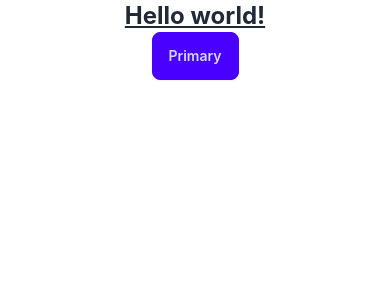
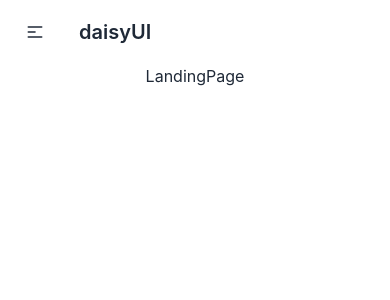
Before and after one commit to JojuGeorge/tesla-app, a React (Create React App) app: page / in a window 390 px wide. Shown: the top 300 px of the page. Built offline with nearby package versions, Linux system fonts and the light colour scheme.

Commit message:
basic pages, react-routing, navigation,  navbar component in tailwind Daisy UI done

```diff
--- a/public/index.html
+++ b/public/index.html
@@ -24,7 +24,7 @@
       work correctly both with client-side routing and a non-root public URL.
       Learn how to configure a non-root public URL by running `npm run build`.
     -->
-    <title>React App</title>
+    <title>Tesla</title>
   </head>
   <body>
     <noscript>You need to enable JavaScript to run this app.</noscript>
--- a/src/App.js
+++ b/src/App.js
@@ -1,11 +1,21 @@
 import logo from "./logo.svg";
 import "./App.css";
+import { Route, Routes } from "react-router-dom";
+import LandingPage from "./pages/LandingPage";
+import ProductList from "./pages/ProductList";
+import CarDetails from "./pages/CarDetails";
+import NavBar from "./components/NavBar";
 
 function App() {
   return (
     <div className="App">
-      <h1 className="text-2xl font-bold underline">Hello world!</h1>
-      <button class="btn btn-primary">Primary</button>
+      <NavBar />
+
+      <Routes>
+        <Route path="/" index element={<LandingPage />} />
+        <Route path="ProductList" element={<ProductList />} />
+        <Route path="CarDetails" element={<CarDetails />} />
+      </Routes>
     </div>
   );
 }
--- /dev/null
+++ b/src/components/NavBar.js
@@ -0,0 +1,57 @@
+import React from "react";
+import { Link } from "react-router-dom";
+
+function NavBar() {
+  return (
+    <div className="navbar bg-base-100">
+      <div className="navbar-start">
+        <div className="dropdown">
+          <div tabIndex={0} role="button" className="btn btn-ghost lg:hidden">
+            <svg
+              xmlns="http://www.w3.org/2000/svg"
+              className="h-5 w-5"
+              fill="none"
+              viewBox="0 0 24 24"
+              stroke="currentColor"
+            >
+              <path
+                strokeLinecap="round"
+                strokeLinejoin="round"
+                strokeWidth="2"
+                d="M4 6h16M4 12h8m-8 6h16"
+              />
+            </svg>
+          </div>
+          <ul
+            tabIndex={0}
+            className="menu menu-sm dropdown-content bg-base-100 rounded-box z-[1] mt-3 w-52 p-2 shadow"
+          >
+            <li>
+              <Link to="/">Home</Link>
+            </li>
+
+            <li>
+              <Link to="/ProductList">Products</Link>
+            </li>
+          </ul>
+        </div>
+        <Link to="/" className="btn btn-ghost text-xl">
+          daisyUI
+        </Link>
+      </div>
+      <div className="navbar-center hidden lg:flex">
+        <ul className="menu menu-horizontal px-1">
+          <li>
+            <Link to="/">Home</Link>
+          </li>
+
+          <li>
+            <Link to="/ProductList">Products</Link>
+          </li>
+        </ul>
+      </div>
+    </div>
+  );
+}
+
+export default NavBar;
--- a/src/index.js
+++ b/src/index.js
@@ -1,13 +1,16 @@
-import React from 'react';
-import ReactDOM from 'react-dom/client';
-import './index.css';
-import App from './App';
-import reportWebVitals from './reportWebVitals';
+import React from "react";
+import ReactDOM from "react-dom/client";
+import "./index.css";
+import App from "./App";
+import reportWebVitals from "./reportWebVitals";
+import { HashRouter } from "react-router-dom";
 
-const root = ReactDOM.createRoot(document.getElementById('root'));
+const root = ReactDOM.createRoot(document.getElementById("root"));
 root.render(
   <React.StrictMode>
-    <App />
+    <HashRouter>
+      <App />
+    </HashRouter>
   </React.StrictMode>
 );
 
--- /dev/null
+++ b/src/pages/CarDetails.js
@@ -0,0 +1,7 @@
+import React from "react";
+
+function CarDetails() {
+  return <div>CarDetails</div>;
+}
+
+export default CarDetails;
--- /dev/null
+++ b/src/pages/LandingPage.js
@@ -0,0 +1,7 @@
+import React from "react";
+
+function LandingPage() {
+  return <div>LandingPage</div>;
+}
+
+export default LandingPage;
--- /dev/null
+++ b/src/pages/ProductList.js
@@ -0,0 +1,7 @@
+import React from "react";
+
+function ProductList() {
+  return <div>ProductList</div>;
+}
+
+export default ProductList;
```
Also changed, not shown: 1 other file (tests, documents, lock files or other folders).
